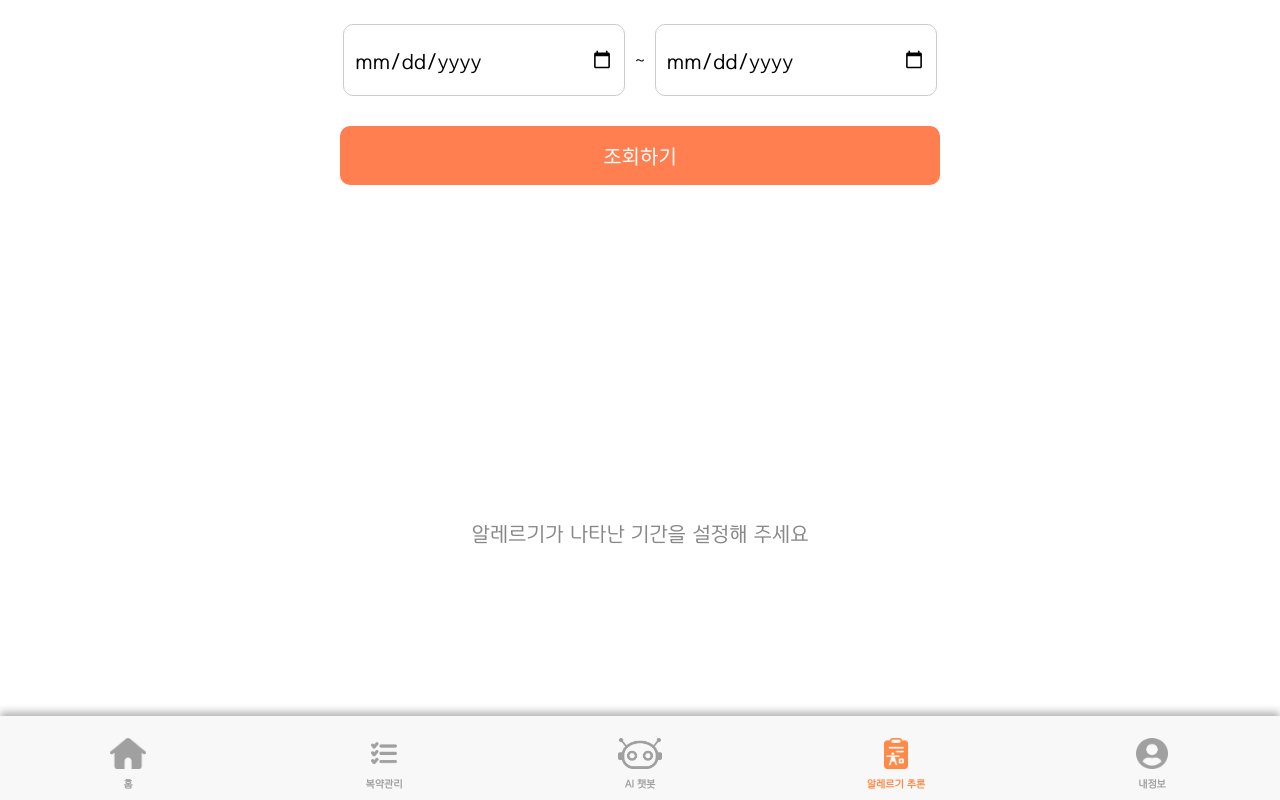
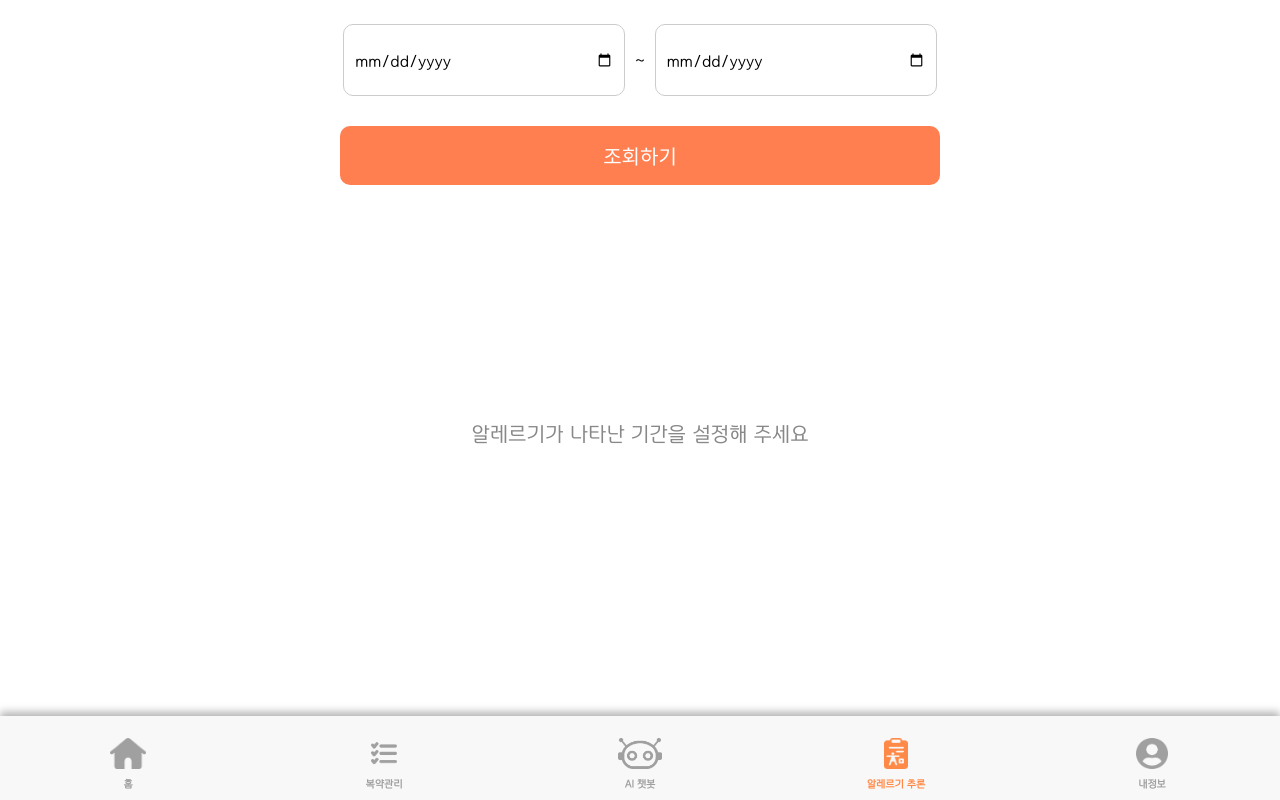
Before and after one commit to KAU-Medicare/Medicare-Frontend, a Vue app: page /allergyInf in a window 1280 px wide. Built offline with nearby package versions, Linux system fonts and the light colour scheme; sample sign-in values are in the browser's storage; what v-calendar would draw is missing.

Commit message:
최최종

```diff
--- a/src/components/AllergyInfPage.vue
+++ b/src/components/AllergyInfPage.vue
@@ -132,7 +132,7 @@ export default {
 
 .date-picker input[type="date"] {
   padding: 10px;
-  font-size: min(5vw, 20px);
+  font-size: min(4vw, 15px);
   border: 1px solid #ccc;
   border-radius: 10px;
   width: min(34vw, 260px);
@@ -161,7 +161,7 @@ export default {
   text-align: center;
   color: #888;
   font-size: min(5vw, 20px);
-  margin-top: 300px;
+  margin-top: 25vh;
 }
 
 .logs-list {
--- a/src/components/MedInfoPage.vue
+++ b/src/components/MedInfoPage.vue
@@ -340,7 +340,7 @@ export default {
   width: 100vw;
   background-color: white;
   box-sizing: border-box;
-  padding: 0;
+  padding: 0 0 11vh 0;
   margin: 0;
 }
 
```
